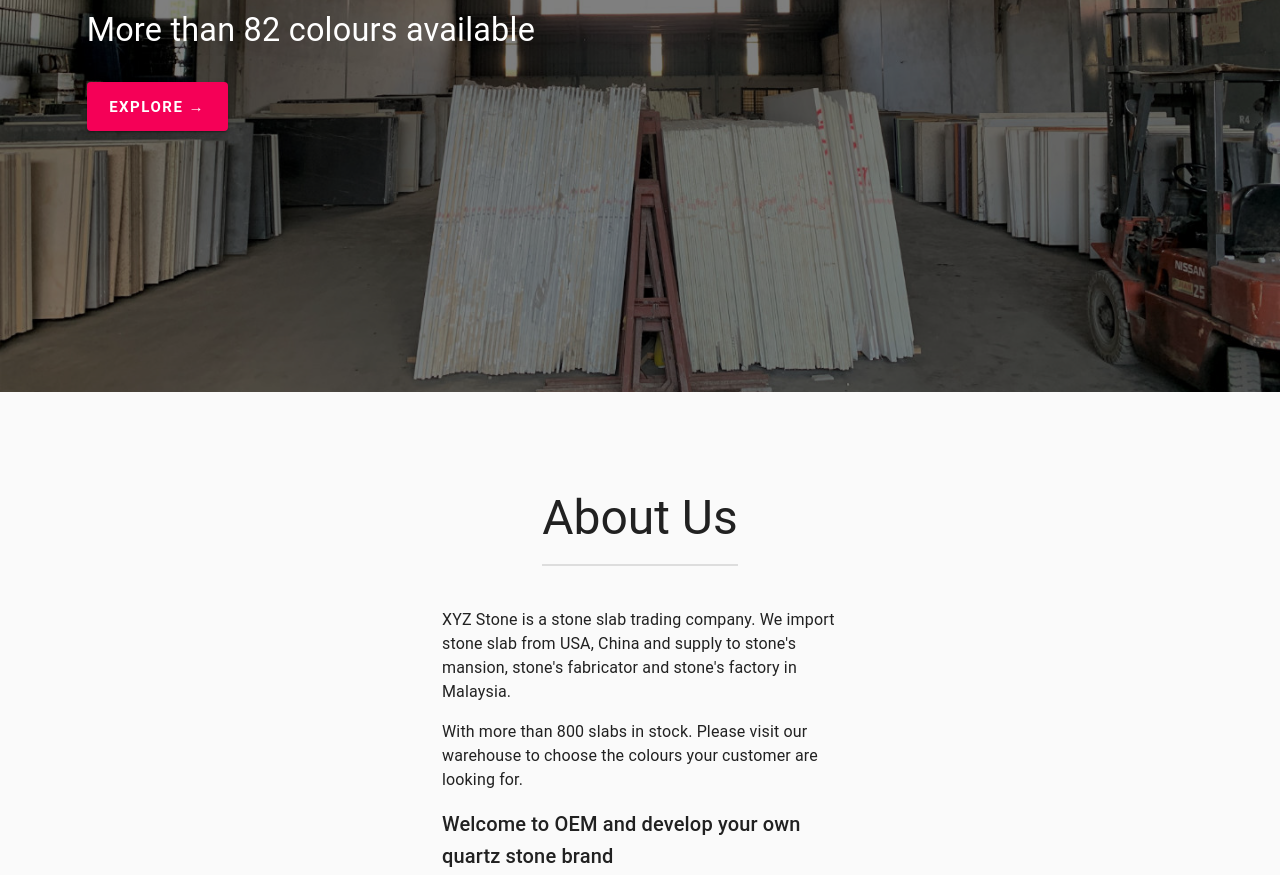
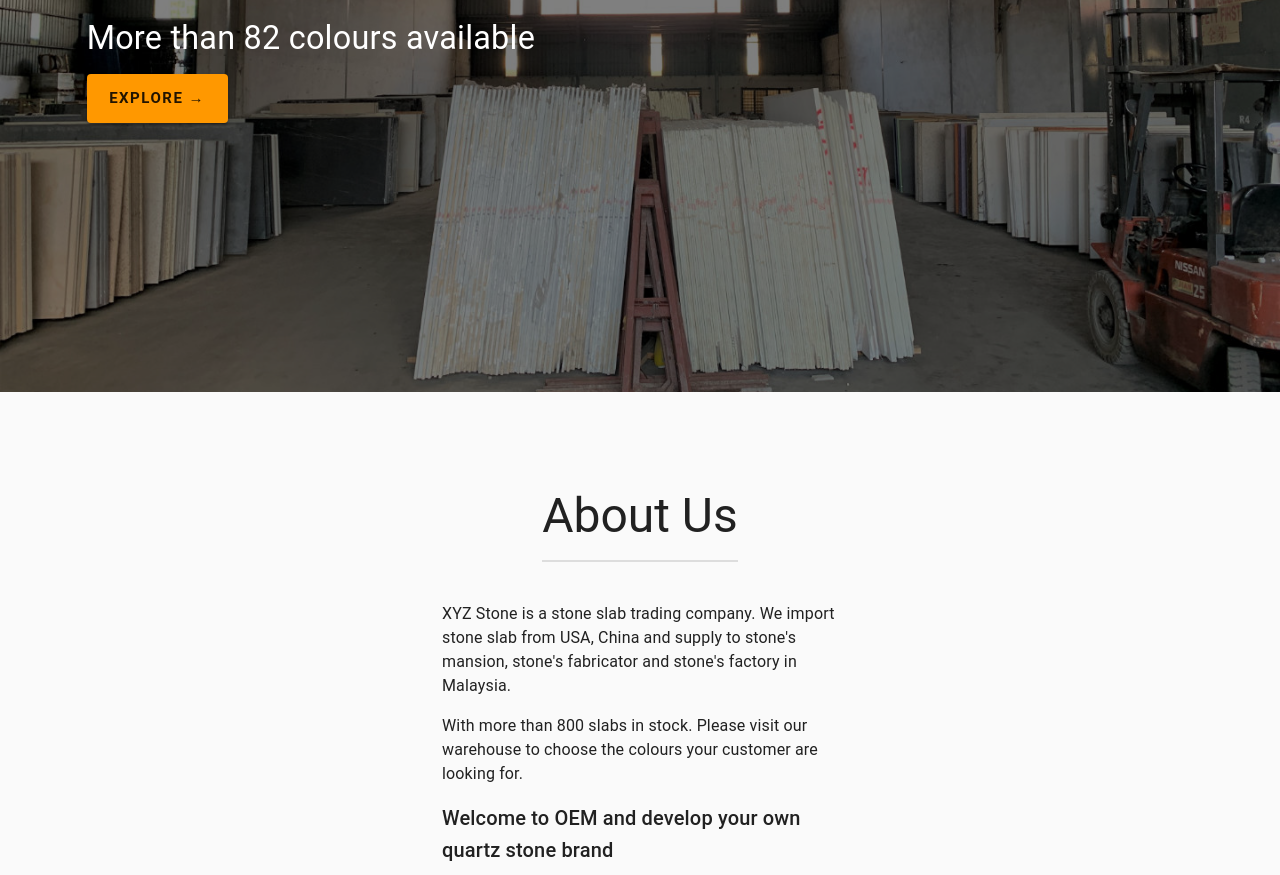
Before and after one commit to ansonlowzf/stone-surfacing, a Gatsby site: page / in a window 1280 px wide. Shown: the part 408-1283 px from the top of the page. Built offline with nearby package versions, Linux system fonts and the light colour scheme; Gatsby itself is replaced by a stand-in of ours.

Commit message:
implement material ui theme

```diff
--- a/src/components/Heading2.jsx
+++ b/src/components/Heading2.jsx
@@ -1,16 +1,16 @@
 import { Grid, Typography } from "@material-ui/core"
-import { makeStyles } from "@material-ui/core/styles"
-import React from "react"
+import { makeStyles } from "@material-ui/core"
+import * as React from "react"
 
-const useStyles = makeStyles({
+const useStyles = makeStyles(theme => ({
   bottomMargin: {
-    marginBottom: `3em`,
+    marginBottom: theme.spacing(5),
   },
   underlineText: {
     borderBottom: `2px solid #ddd`,
-    paddingBottom: `0.375em`,
+    paddingBottom: theme.spacing(2),
   },
-})
+}))
 
 const Heading2 = ({ title, path }) => {
   const classes = useStyles()
--- a/src/components/Hero.jsx
+++ b/src/components/Hero.jsx
@@ -2,11 +2,42 @@ import React from "react"
 import { Link } from "gatsby"
 
 import BackgroundImage from "gatsby-background-image"
-import { Button, Grid, Typography } from "@material-ui/core"
+import { Button, Grid, Typography, makeStyles } from "@material-ui/core"
+
+const useStyles = makeStyles(theme => ({
+  sectionMarginBottom: {
+    marginBottom: theme.spacing(12),
+  },
+  heroFilterLayer: {
+    width: `100%`,
+    height: `100%`,
+    backgroundColor: `rgba(0, 0, 0, 0.5)`,
+  },
+  titleText: {
+    color: theme.palette.common.white,
+  },
+  subtitleText: {
+    color: theme.palette.common.white,
+    marginBottom: theme.spacing(2),
+  },
+  linkText: {
+    textDecoration: `none`,
+  },
+  buttonColor: {
+    backgroundColor: theme.palette.warning.main,
+  },
+  buttonText: {
+    padding: `0.75em 1.5em`,
+    fontWeight: `bold`,
+    letterSpacing: `1.5px`,
+  },
+}))
 
 const Hero = ({ title, subtitle, buttonName, imageUrl }) => {
+  const classes = useStyles()
+
   return (
-    <div className="section-margin--bottom">
+    <div className={classes.sectionMarginBottom}>
       <BackgroundImage
         Tag="section"
         fluid={imageUrl}
@@ -17,11 +48,7 @@ const Hero = ({ title, subtitle, buttonName, imageUrl }) => {
         }}
       >
         <Grid
-          style={{
-            width: `100%`,
-            height: `100%`,
-            backgroundColor: `rgba(0, 0, 0, 0.5)`,
-          }}
+          className={classes.heroFilterLayer}
           container
           justify="center"
           alignItems="center"
@@ -31,7 +58,7 @@ const Hero = ({ title, subtitle, buttonName, imageUrl }) => {
               variant="h2"
               component="h1"
               gutterBottom
-              style={{ color: `white` }}
+              className={classes.titleText}
             >
               {title}
             </Typography>
@@ -39,24 +66,16 @@ const Hero = ({ title, subtitle, buttonName, imageUrl }) => {
               variant="h4"
               component="p"
               gutterBottom
-              style={{ color: `white`, marginBottom: `1em` }}
+              className={classes.subtitleText}
             >
               {subtitle}
             </Typography>
-            <Link
-              to="/product/mixed-flower-honey"
-              style={{ textDecoration: `none` }}
-            >
+            <Link to="/product/mixed-flower-honey" className={classes.linkText}>
               <Button
                 variant="contained"
                 aria-label="product page"
-                color="secondary"
                 size="large"
-                style={{
-                  padding: `0.75em 1.5em`,
-                  fontWeight: `bold`,
-                  letterSpacing: `1.5px`,
-                }}
+                className={`${classes.buttonText} ${classes.buttonColor}`}
               >
                 {buttonName} &rarr;
               </Button>
--- a/src/pages/index.js
+++ b/src/pages/index.js
@@ -4,13 +4,19 @@ import { graphql, useStaticQuery } from "gatsby"
 import Layout from "../components/layout"
 import SEO from "../components/seo"
 import Hero from "../components/Hero"
-import Product from "../components/Products"
 import ContactUs from "../components/ContactUs"
 import Faq from "../components/Faq"
 import Heading2 from "../components/Heading2"
-import { Container, Typography } from "@material-ui/core"
+import { Container, Typography, makeStyles } from "@material-ui/core"
+
+const useStyles = makeStyles(theme => ({
+  sectionMargin: {
+    marginBottom: theme.spacing(12),
+  },
+}))
 
 const IndexPage = () => {
+  const classes = useStyles()
   const data = useStaticQuery(graphql`
     query {
       placeholderImage: file(relativePath: { eq: "slab photo 1.jpg" }) {
@@ -26,7 +32,6 @@ const IndexPage = () => {
   return (
     <Layout>
       <SEO title="Home" />
-      {/* factory entrance photo */}
       <Hero
         title={`Wholesales Quartz Stone Slab in Malaysia`}
         subtitle={`More than 82 colours available`}
@@ -35,7 +40,7 @@ const IndexPage = () => {
       />
 
       <Heading2 title="About Us" />
-      <Container maxWidth="xs" className="section-margin--bottom">
+      <Container maxWidth="xs" className={classes.sectionMargin}>
         <Typography component="p" variant="body1" paragraph>
           {`XYZ Stone is a stone slab trading company. We import stone slab from USA, China and supply to stone's mansion, stone's fabricator and stone's factory in Malaysia.`}
         </Typography>
@@ -55,8 +60,6 @@ const IndexPage = () => {
         imageUrl={data.placeholderImage.childImageSharp.fluid}
       />
 
-      <Product />
-
       <Heading2 title="Contact Us" />
       <ContactUs />
 
```
